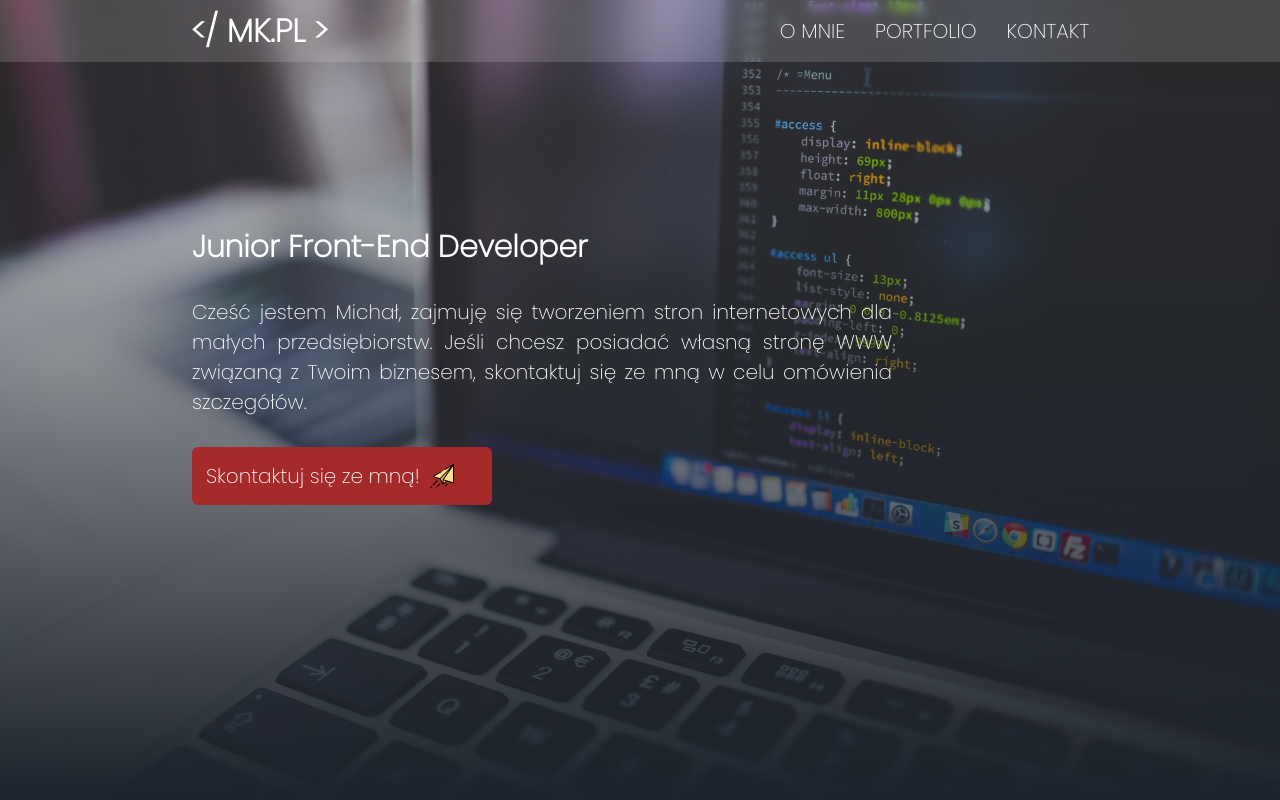
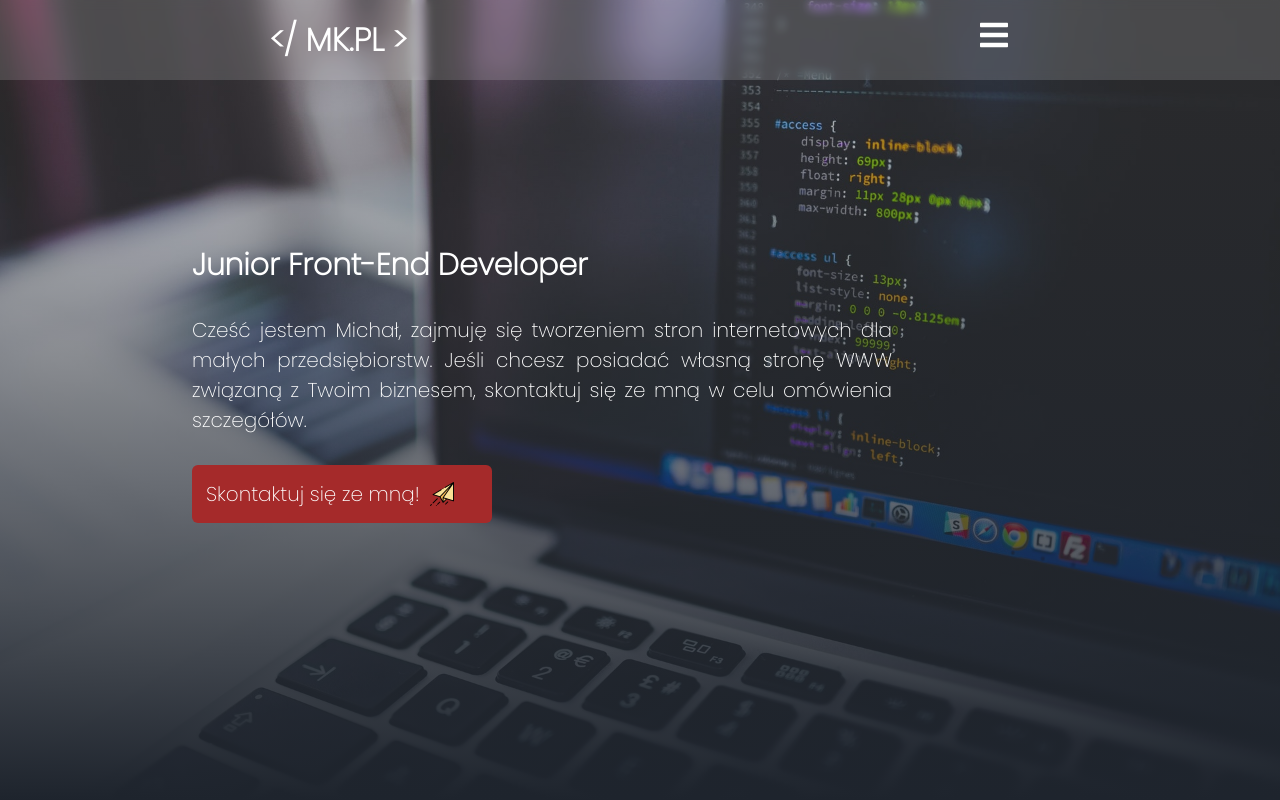
Before and after one commit to mkropidlowski/portfolio-react, a React (Create React App) app: page / in a window 1280 px wide. Shown: the top 800 px of the page. Built offline with nearby package versions, Linux system fonts and the light colour scheme.

Commit message:
add hamburger menu

```diff
--- a/package.json
+++ b/package.json
@@ -10,6 +10,7 @@
     "gh-pages": "^3.2.3",
     "react": "^17.0.2",
     "react-dom": "^17.0.2",
+    "react-icons": "^4.3.1",
     "react-router-dom": "^5.3.0",
     "react-scripts": "4.0.3",
     "web-vitals": "^1.1.2"
--- a/src/App.js
+++ b/src/App.js
@@ -2,15 +2,19 @@ import About from "./About";
 import Footer from "./Footer";
 import Home from "./Home";
 import Project from "./Projects";
+import { BrowserRouter as Router, Switch, Route } from 'react-router-dom';
 
 function App() {
   return (
-    <div className="App">
-      <Home />
-      <About />
-      <Project />
-      <Footer />
+    <Router>
+      <div className="App">
+          <Home />
+          <About />
+          <Project />
+          <Footer />
     </div>
+    </Router>
+
   );
 }
 
--- /dev/null
+++ b/src/HamburgerMenu/MenuLink.js
@@ -0,0 +1,19 @@
+
+export const MenuLink = [
+    {
+        title: 'O mnie',
+        path: '/about',
+        cName: 'nav-text'
+    },
+    {
+        title: 'Portfolio',
+        path: '/porfolio',
+        cName: 'nav-text'
+    },
+    {
+        title: 'Kontakt',
+        path: '/contact',
+        cName: 'nav-text'
+    },
+
+]
--- /dev/null
+++ b/src/HamburgerMenu/Navbar.css
@@ -0,0 +1,70 @@
+.navbar {
+
+    height: 80px;
+    display: flex;
+    justify-content: start;
+    align-items: center;
+  }
+
+  .menu-bars {
+    margin-left: 2rem;
+    font-size: 2rem;
+    background: none;
+  }
+
+  .nav-menu {
+    background-color: #060b26;
+    width: 250px;
+    height: 100vh;
+    top: 0;
+    right:-100%;
+    transition: 850ms;
+  }
+
+  .nav-men-active {
+    left: 0;
+    z-index: 11;
+    transition: 350ms;
+  }
+
+  .nav-text {
+    display: flex;
+    justify-content: start;
+    align-items: center;
+    padding: 8px 0px 8px 16px;
+    list-style: none;
+    height: 60px;
+  }
+
+  .nav-text a {
+    text-decoration: none;
+    color: #f5f5f5;
+    font-size: 18px;
+    width: 95%;
+    height: 100%;
+    display: flex;
+    align-items: center;
+    padding: 0 16px;
+    border-radius: 4px;
+  }
+
+  .nav-text a:hover {
+    background-color: #1a83ff;
+  }
+
+  .nav-menu-items {
+    width: 100%;
+  }
+
+  .navbar-toggle {
+    background-color: #060b26;
+    width: 100%;
+    height: 80px;
+    display: flex;
+    justify-content: start;
+    align-items: center;
+  }
+
+  span {
+    margin-left: 16px;
+  }
--- a/src/Home.js
+++ b/src/Home.js
@@ -1,6 +1,17 @@
 import paperPlane from './img/paper-plane.png';
+import { Link } from "react-router-dom";
+import React, { useState } from 'react';
+import * as FaIcons from 'react-icons/fa';
+import { MenuLink } from './HamburgerMenu/MenuLink';
+import * as AiIcons from 'react-icons/ai';
+import { IconContext } from 'react-icons/lib';
 
 const Home = () => {
+
+
+    const [sidebar, setSidebar] = useState(false);
+    const showSidebar = () => setSidebar(!sidebar);
+
     return (
         <div className="main-section">
               <div className="header">
@@ -8,20 +19,35 @@ const Home = () => {
                 <h1>&lt;/ MK.PL &gt;</h1>
             </div>
 
-                <div className="hamburger">
-                    <div className="barF"></div>
-                    <div className="barS bar-hide"></div>
-                    <div className="barT"></div>
+                <IconContext.Provider value={{color: '#fff'}}>
+                <div className="navbar">
+                    <Link to='#' className='menu-bars'>
+                        <FaIcons.FaBars onClick={showSidebar} />
+                    </Link>
                 </div>
 
-                <div className="menu">
-                    <ul className="menu-bar menuView">
-                        <li><a href="#about" className="underline">O MNIE</a></li>
-                        <li><a href="#portfolio" className="underline text-indent">PORTFOLIO</a></li>
-                        <li><a href="#contact" className="underline text-indent-sec">KONTAKT</a></li>
+                    <nav className={sidebar ? 'nav-menu-active' : 'nav-menu'}>
+                        <ul className='nav-menu-items' onClick={showSidebar}>
+                            <li className='navbar-toggle'>
+                            <Link to='#' className='menu-bars'>
+                                <AiIcons.AiOutlineClose />
+                            </Link>
+                            </li>
+                            {MenuLink.map((item, index) => {
+                            return (
+                                <li key={index} className={item.cName}>
+                                <Link to={item.path}>
+                                    <span>{item.title}</span>
+                                </Link>
+                                </li>
+                            );
+                            })}
                         </ul>
+                    </nav>
+                </IconContext.Provider>
             </div>
-            </div>
+
+
 
             <div className="info-home-box">
                 <h2>Junior Front-End Developer</h2>
--- a/src/Projects.js
+++ b/src/Projects.js
@@ -2,7 +2,6 @@ import flipCardIcon from './img/flip-card-web-icon.png';
 import gitCardIcon from './img/github-card-icon.png';
 import bmwPage from './img/bmw-page.PNG';
 import chrisChems from './img/chrisbio.PNG';
-import countiriesApi from './img/countriesApi.PNG';
 import weatherApp from './img/weatherapp.PNG';
 import firebaseNote from './img/noteappFirebase.PNG';
 import mealGen from './img/meal-gen.PNG';
--- a/src/index.css
+++ b/src/index.css
@@ -20,19 +20,90 @@ h1, h2, h3, h4 {line-height: 0px;}
   background-position: center;
   background-repeat: no-repeat;
   background-size: cover;
+  z-index: 1;
+}
+/*-------------*/
+
+.menu-bars {
+  margin-left: 2rem;
+  font-size: 2rem;
+  background: none;
+}
+
+.nav-menu {
+
+  display: none;
+
+  margin-top: 100px;
+
+}
+
+.nav-menu-active {
+  right: 0;
+  transition: 350ms;
+  top:0;
+  position: fixed;
+  background-color: #060b26;
+  width: 550px;
+  height: 100vh;
+
+}
+
+.nav-text {
+  display: flex;
+  justify-content: start;
+  align-items: center;
+  list-style: none;
+  height: 60px;
+}
+
+.nav-text a {
+  text-decoration: none;
+  color: #f5f5f5;
+  font-size: 18px;
+  width: 95%;
+  height: 100%;
+  display: flex;
+  align-items: center;
+
+  border-radius: 4px;
+}
+
+.nav-text a:hover {
+  background-color: #1a83ff;
+}
+
+.nav-menu-items {
+  width: 100%;
+}
+
+ span {
+  margin-left: 16px;
+}
+
+.navbar-toggle {
+  list-style-type: none;
+  position: relative;
+  left: -55px;
 }
 
 
+
+
+
+ /*--------------*/
 .header {
   display: flex;
   align-items: center;
-  justify-content:space-evenly;
+  justify-content:space-around;
   width: 100%;
   background-color: rgba(255, 255, 255, .15);
   backdrop-filter: blur(5px);
+  height: 80px;
+
 
 }
-
+/*
 .menu-bar > li {
   display: inline;
   margin-left: 30px;
@@ -74,7 +145,7 @@ h1, h2, h3, h4 {line-height: 0px;}
   left: 0;
   right: auto;
   width: 100%;
-}
+}  */
 
 
 
```
Also changed, not shown: 1 other file (tests, documents, lock files or other folders). Lines whose indentation alone changed are shown as unchanged.
